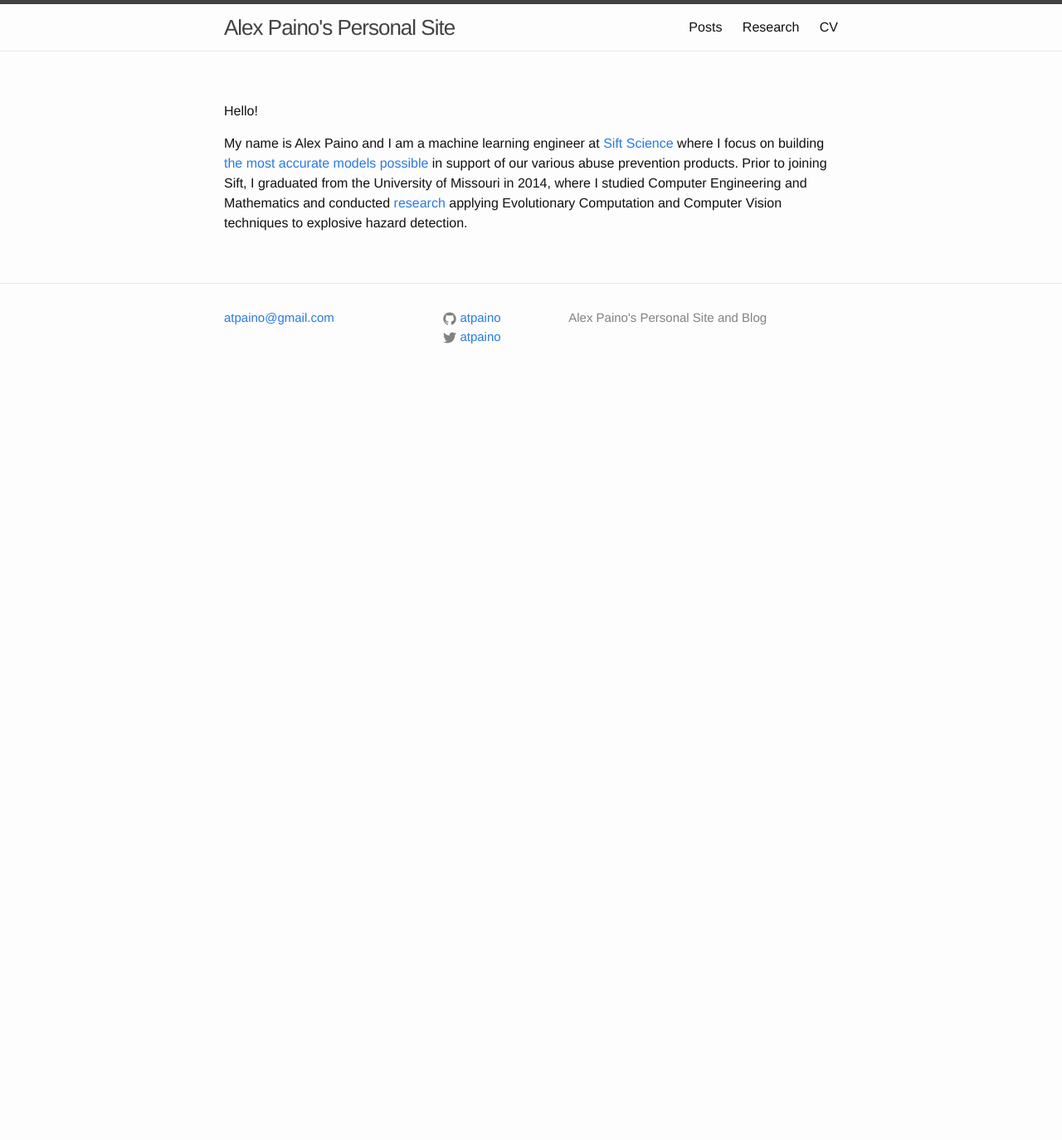
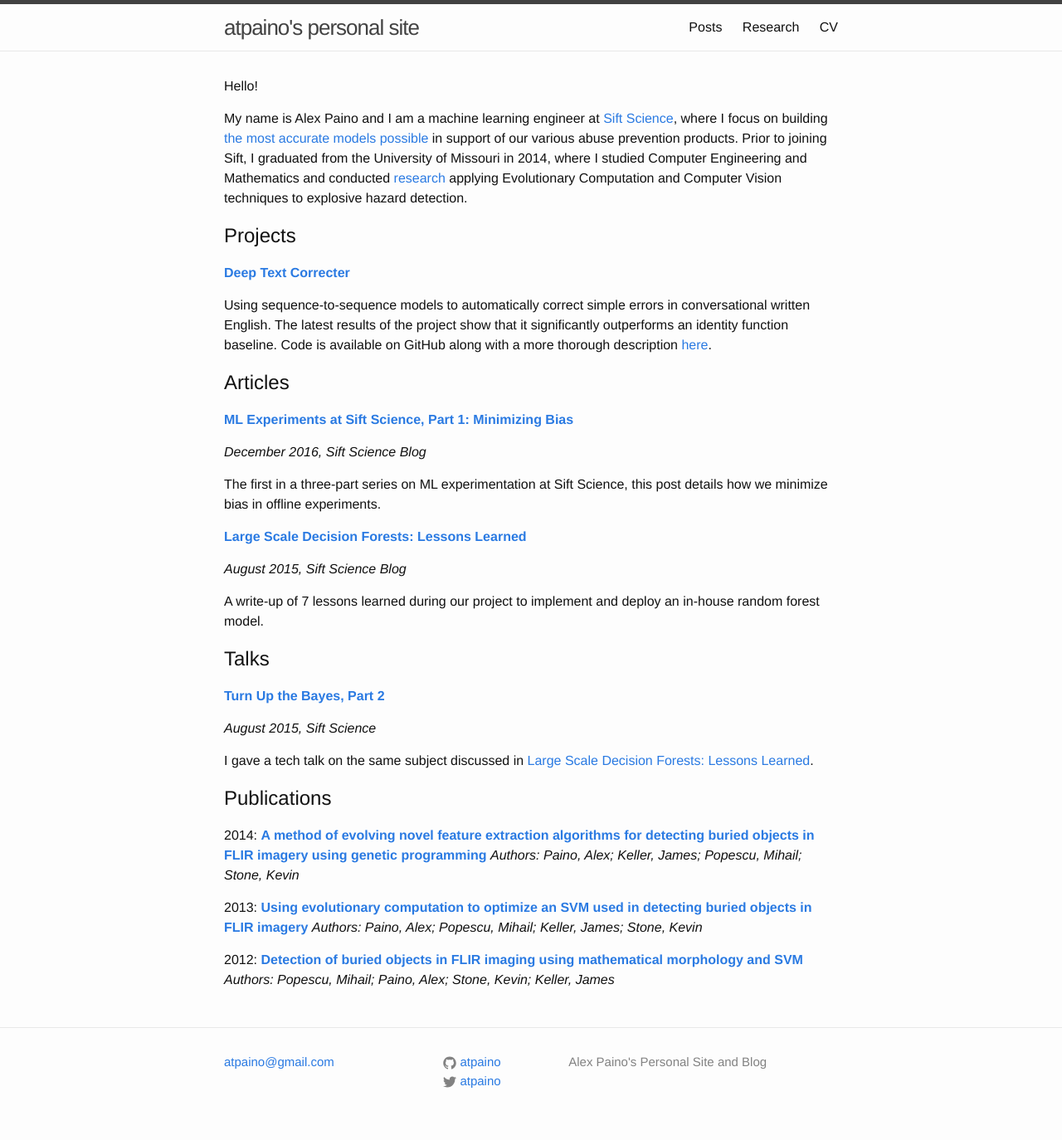
Before and after one commit to atpaino/atpaino.github.io, a Jekyll site: the page built from index.md, in a window 1280 px wide. Shown: the whole page at 83% size. Built offline with Jekyll 4.4.1, drawn with Linux system fonts in a browser that asks for light colours; before the commit the page ends 900 px from its top, so only the background shows below that.

Commit message:
Fleshed out about page, added CV

```diff
--- a/_config.yml
+++ b/_config.yml
@@ -1,5 +1,5 @@
 # Site settings
-title: Alex Paino's Personal Site
+title: atpaino's personal site
 email: atpaino@gmail.com
 description: > # this means to ignore newlines until "baseurl:"
   Alex Paino's Personal Site and Blog
--- a/index.md
+++ b/index.md
@@ -1,8 +1,53 @@
 ---
-layout: page
+layout: default
 permalink: /
 ---
 
 Hello!
 
-My name is Alex Paino and I am a machine learning engineer at [Sift Science](http://www.siftscience.com) where I focus on building [the most accurate models possible](https://engineering.siftscience.com/large-scale-decision-forests-lessons-learned/) in support of our various abuse prevention products. Prior to joining Sift, I graduated from the University of Missouri in 2014, where I studied Computer Engineering and Mathematics and conducted [research](http://atpaino.com/research/) applying Evolutionary Computation and Computer Vision techniques to explosive hazard detection.
+My name is Alex Paino and I am a machine learning engineer at [Sift Science](http://www.siftscience.com), where I focus on building [the most accurate models possible](https://engineering.siftscience.com/large-scale-decision-forests-lessons-learned/) in support of our various abuse prevention products.
+Prior to joining Sift, I graduated from the University of Missouri in 2014, where I studied Computer Engineering and Mathematics and conducted [research](/research) applying Evolutionary Computation and Computer Vision techniques to explosive hazard detection.
+
+
+Projects
+-----------
+[**Deep Text Correcter**](https://github.com/atpaino/deep-text-correcter)
+
+Using sequence-to-sequence models to automatically correct simple errors in conversational written English.
+The latest results of the project show that it significantly outperforms an identity function baseline.
+Code is available on GitHub along with a more thorough description [here](https://github.com/atpaino/deep-text-correcter).
+
+Articles
+-----------
+
+[**ML Experiments at Sift Science, Part 1: Minimizing Bias**](https://engineering.siftscience.com/ml-experiments-part-1-minimizing-bias/)
+
+*December 2016, Sift Science Blog*
+
+The first in a three-part series on ML experimentation at Sift Science, this post details how we minimize bias in offline experiments.
+
+[**Large Scale Decision Forests: Lessons Learned**](https://engineering.siftscience.com/large-scale-decision-forests-lessons-learned/)
+
+*August 2015, Sift Science Blog*
+
+A write-up of 7 lessons learned during our project to implement and deploy an in-house random forest model.
+
+Talks
+-----------
+[**Turn Up the Bayes, Part 2**](https://engineering.siftscience.com/turn-up-the-bayes-part-2/)
+
+*August 2015, Sift Science*
+
+I gave a tech talk on the same subject discussed in [Large Scale Decision Forests: Lessons Learned](https://engineering.siftscience.com/large-scale-decision-forests-lessons-learned/).
+
+
+Publications
+-----------
+2014: **[A method of evolving novel feature extraction algorithms for detecting buried objects in FLIR imagery using genetic programming](http://spie.org/Publications/Proceedings/Paper/10.1117/12.2049950)**
+*Authors: Paino, Alex; Keller, James; Popescu, Mihail; Stone, Kevin*
+
+2013: **[Using evolutionary computation to optimize an SVM used in detecting buried objects in FLIR imagery](http://dx.doi.org/10.1117/12.2014774)**
+*Authors: Paino, Alex; Popescu, Mihail; Keller, James; Stone, Kevin*
+
+2012: **[Detection of buried objects in FLIR imaging using mathematical morphology and SVM](http://ieeexplore.ieee.org/stamp/stamp.jsp?tp=&arnumber=6291520&isnumber=6291498)**
+*Authors: Popescu, Mihail; Paino, Alex; Stone, Kevin; Keller, James*
```
Also changed, not shown: research.md (+6 -9 lines), 1 other file.
